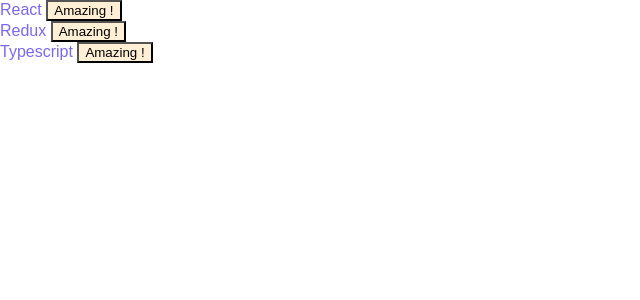
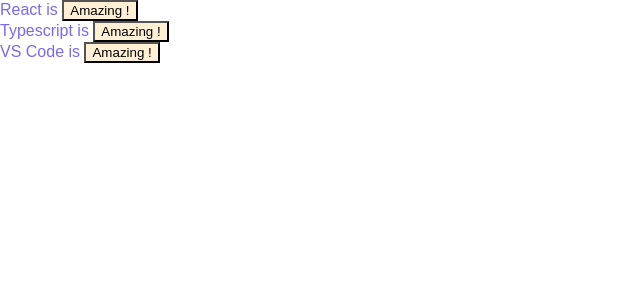
Before and after one commit to Realytics/react-layout-box-demo, a React (Create React App) app: page / in a window 1280 px wide. Shown: the top 300 px of the page, without its empty margins (0-640 px from the left). Built offline with nearby package versions, Linux system fonts and the light colour scheme.

Commit message:
Messages

```diff
--- a/src/App.js
+++ b/src/App.js
@@ -28,9 +28,9 @@
 }
 
 const messages = [
-  { text: 'React' },
-  { text: 'Redux' },
-  { text: 'Typescript' },
+  { text: 'React is ' },
+  { text: 'Typescript is ' },
+  { text: 'VS Code is ' }
 ]
 
 const App = () => (
```
